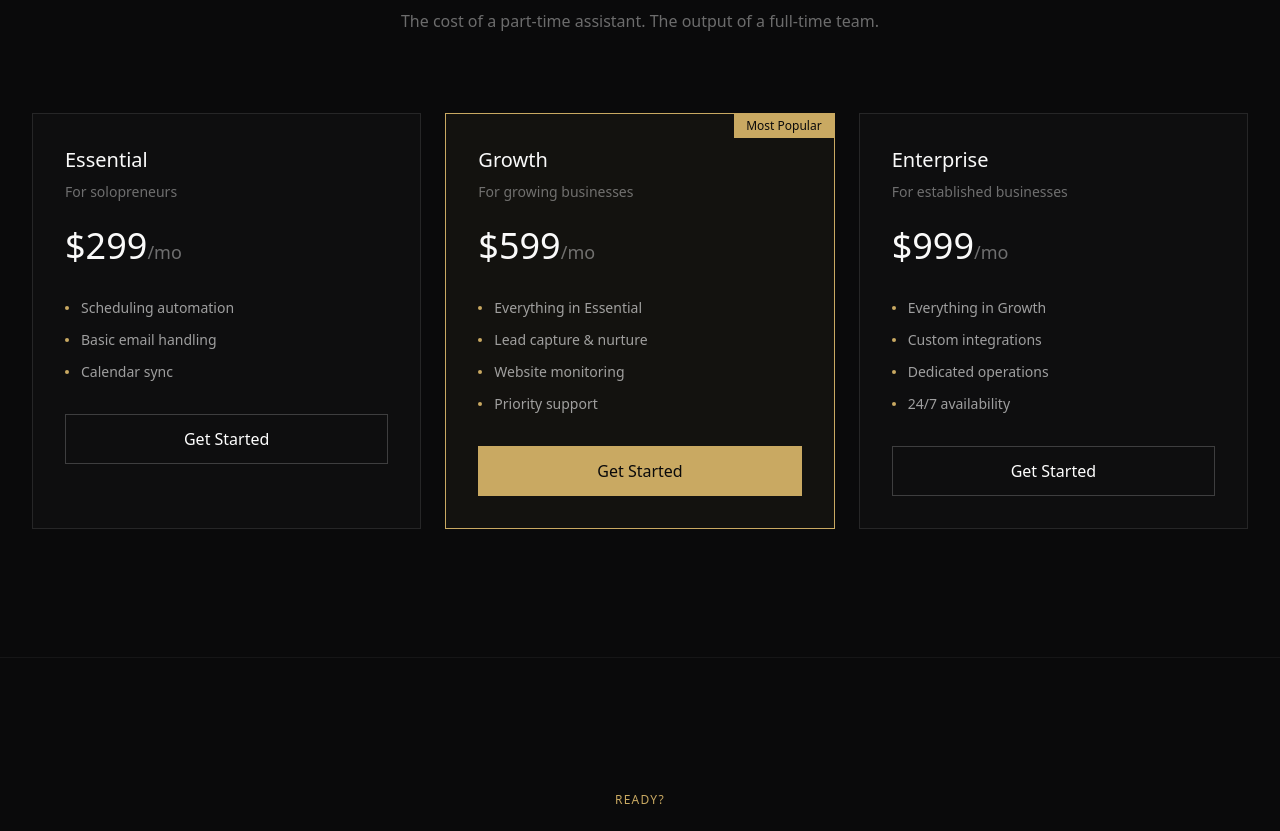
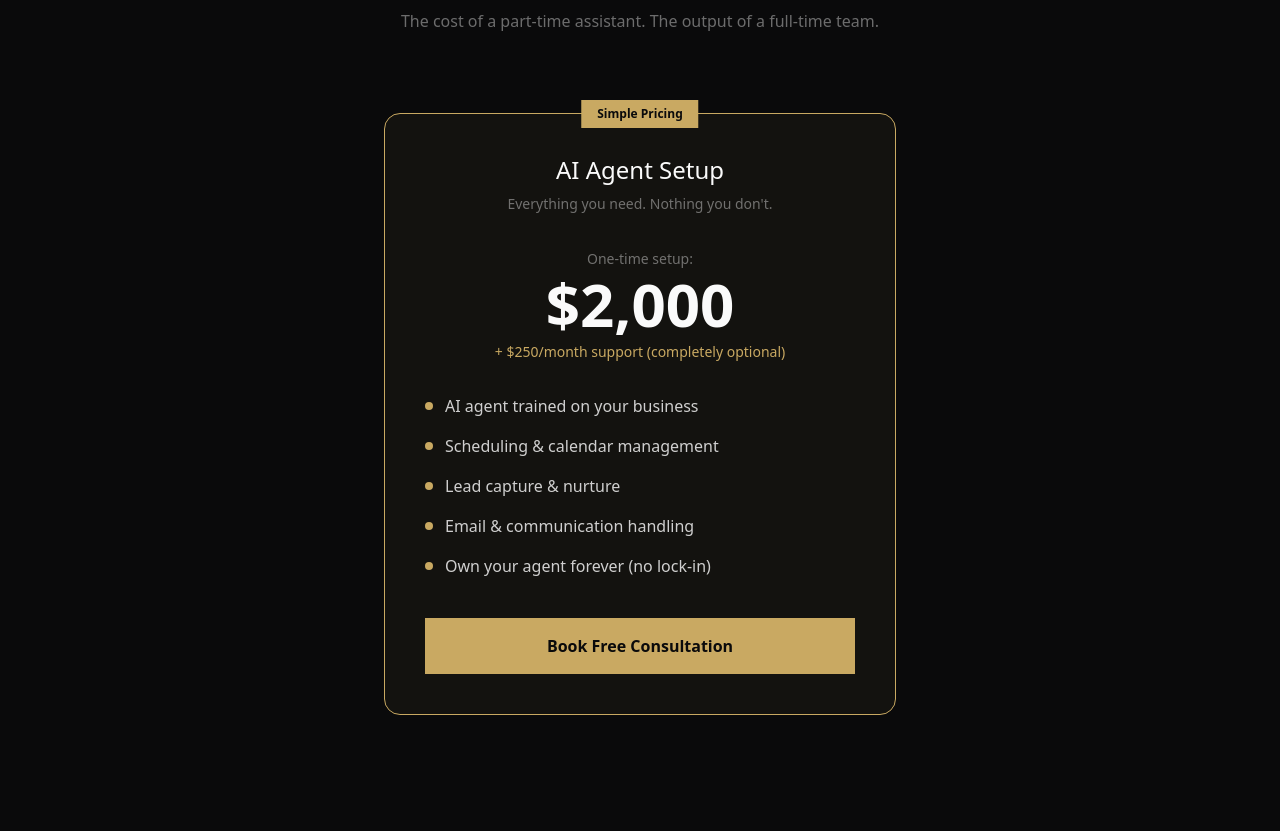
Before and after one commit to jafarbot/qwickchat-website, a Next.js app: page / in a window 1280 px wide. Shown: the part 1904-2735 px from the top of the page. Built offline with nearby package versions, Linux system fonts and the light colour scheme.

Commit message:
Fix: Single pricing tier 000 setup + 50/mo optional

```diff
--- a/src/app/page.tsx
+++ b/src/app/page.tsx
@@ -131,30 +131,26 @@
             <p className="text-white/40 mt-4 max-w-xl mx-auto">The cost of a part-time assistant. The output of a full-time team.</p>
           </div>
 
-          <div className="grid md:grid-cols-3 gap-6">
-            {[
-              { name: 'Essential', price: '$299', desc: 'For solopreneurs', features: ['Scheduling automation', 'Basic email handling', 'Calendar sync'] },
-              { name: 'Growth', price: '$599', desc: 'For growing businesses', features: ['Everything in Essential', 'Lead capture & nurture', 'Website monitoring', 'Priority support'], popular: true },
-              { name: 'Enterprise', price: '$999', desc: 'For established businesses', features: ['Everything in Growth', 'Custom integrations', 'Dedicated operations', '24/7 availability'] },
-            ].map((plan, i) => (
-              <div key={i} className={`relative p-8 border ${plan.popular ? 'border-[#C9A962] bg-[#C9A962]/5' : 'border-white/10 bg-white/[0.02]'} hover:border-[#C9A962]/50 transition-all duration-300`}>
-                {plan.popular && <span className="absolute top-0 right-0 bg-[#C9A962] text-[#0A0A0B] text-xs px-3 py-1">Most Popular</span>}
-                <h3 className="text-xl mb-2">{plan.name}</h3>
-                <p className="text-white/40 text-sm mb-6">{plan.desc}</p>
-                <div className="text-4xl mb-8">{plan.price}<span className="text-lg text-white/40">/mo</span></div>
-                <ul className="space-y-3 mb-8">
-                  {plan.features.map((f, j) => (
-                    <li key={j} className="flex items-center gap-3 text-sm text-white/60">
-                      <span className="w-1 h-1 bg-[#C9A962] rounded-full"></span>{f}
-                    </li>
-                  ))}
-                </ul>
-                <a href="https://calendly.com/sino-hexprove/30min" target="_blank" rel="noopener noreferrer"
-                   className={`block text-center py-3 border ${plan.popular ? 'bg-[#C9A962] text-[#0A0A0B] border-[#C9A962]' : 'border-white/20 text-white hover:bg-white hover:text-[#0A0A0B]'} transition-all duration-300`}>
-                  Get Started
-                </a>
-              </div>
-            ))}
+          <div className="max-w-lg mx-auto">
+            <div className="relative p-10 border border-[#C9A962] bg-[#C9A962]/5 rounded-2xl">
+              <span className="absolute top-0 left-1/2 -translate-x-1/2 -translate-y-1/2 bg-[#C9A962] text-[#0A0A0B] text-xs px-4 py-1.5 font-semibold">Simple Pricing</span>
+              <h3 className="text-2xl mb-2 text-center">AI Agent Setup</h3>
+              <p className="text-white/40 text-sm mb-8 text-center">Everything you need. Nothing you don't.</p>
+              <div className="mb-1 text-center"><span className="text-sm text-white/40">One-time setup:</span></div>
+              <div className="text-6xl font-bold text-center mb-2">$2,000</div>
+              <div className="text-sm text-[#C9A962] mb-8 text-center">+ $250/month support (completely optional)</div>
+              <ul className="space-y-4 mb-10">
+                <li className="flex items-center gap-3 text-white/80"><span className="w-2 h-2 bg-[#C9A962] rounded-full"></span>AI agent trained on your business</li>
+                <li className="flex items-center gap-3 text-white/80"><span className="w-2 h-2 bg-[#C9A962] rounded-full"></span>Scheduling & calendar management</li>
+                <li className="flex items-center gap-3 text-white/80"><span className="w-2 h-2 bg-[#C9A962] rounded-full"></span>Lead capture & nurture</li>
+                <li className="flex items-center gap-3 text-white/80"><span className="w-2 h-2 bg-[#C9A962] rounded-full"></span>Email & communication handling</li>
+                <li className="flex items-center gap-3 text-white/80"><span className="w-2 h-2 bg-[#C9A962] rounded-full"></span>Own your agent forever (no lock-in)</li>
+              </ul>
+              <a href="https://calendly.com/sino-hexprove/30min" target="_blank" rel="noopener noreferrer"
+                 className="block text-center py-4 bg-[#C9A962] text-[#0A0A0B] font-semibold hover:bg-[#D4B76A] transition-all duration-300">
+                Book Free Consultation
+              </a>
+            </div>
           </div>
         </div>
       </section>
```
Also changed, not shown: 3 other files (tests, documents, lock files or other folders).
